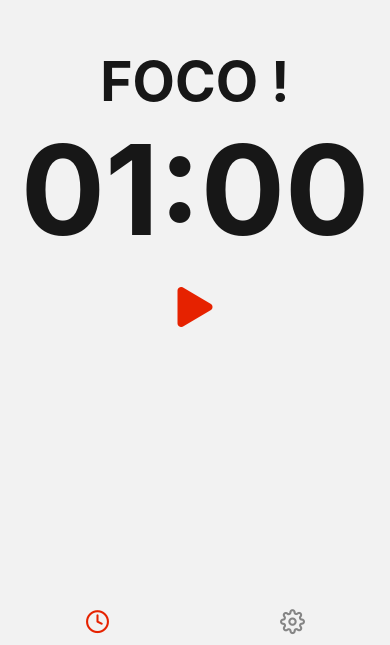
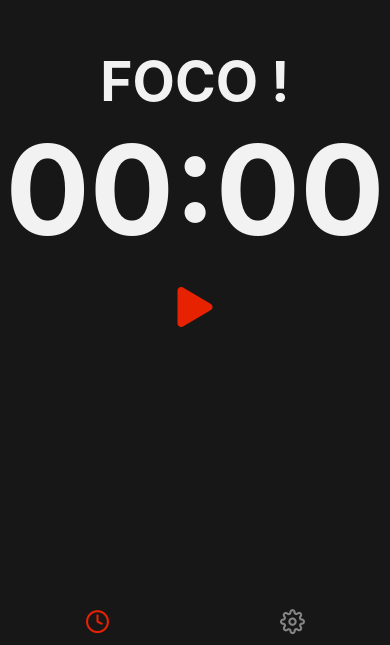
Before and after one commit to leonardomuniz/PomoPower, a React Native app: screen /home in a window 390 px wide. Shown: the part 199-844 px from the top of the page. Built offline with nearby package versions, Linux system fonts and the light colour scheme.

Commit message:
working on async storage

```diff
--- a/src/components/Button.tsx
+++ b/src/components/Button.tsx
@@ -1,22 +1,17 @@
 import React from 'react';
 import { Text, TouchableOpacity } from 'react-native';
-import { MaterialIcons, AntDesign, FontAwesome5 } from '@expo/vector-icons';
 
 import { styles } from '../styles/globalStyle';
 
 interface IButton {
-    buttonText?: string | any;
+    buttonText: string | any;
     buttonFunction?: any;
-    iconName?: string | any;
-    iconSize?: number;
-    iconColor?: string;
-}
+};
 
-export default function Button({ buttonFunction, buttonText, iconName, iconSize, iconColor }: IButton) {
+export default function Button({ buttonFunction, buttonText }: IButton) {
     return (
         <TouchableOpacity style={styles.button} onPress={buttonFunction}>
-            {buttonText && <Text>{buttonText}</Text>}
-            {iconName && <FontAwesome5 name={iconName} size={iconSize} color={iconColor} />}
+            <Text>{buttonText}</Text>
         </TouchableOpacity>
-    )
-}
+    );
+};
--- a/src/context/Themes.tsx
+++ b/src/context/Themes.tsx
@@ -34,7 +34,7 @@ const ThemeContext = createContext<any>(themes);
 function ThemeProvider({ children }: ThemeContextProviderProps) {
     const [isDarkMode, setIsDarkMode] = useState<any>(false);
     return (
-        <ThemeContext.Provider value={{themes, isDarkMode, setIsDarkMode}}>
+        <ThemeContext.Provider value={{ themes, isDarkMode, setIsDarkMode }}>
             {children}
         </ThemeContext.Provider>
     );
--- a/src/pages/pomodoro/index.tsx
+++ b/src/pages/pomodoro/index.tsx
@@ -11,10 +11,10 @@ import { playSound, displayTime } from '../../helpers/redux';
 
 
 export default function Pomodoro() {
-    const { focusTimer, restTimer } = useContext(PomodoroContext);
+    const { focusTimer } = useContext(PomodoroContext);
     const { colors } = useTheme();
 
-    const [timer, setTimer] = useState<number>(focusTimer);
+    const [timer, setTimer] = useState<number>(0);
     const [display, setDisplay] = useState<string>('');
     const [cycle, setCycle] = useState<number>(0);
     const [working, setWorking] = useState<boolean>(false);
@@ -23,7 +23,7 @@ export default function Pomodoro() {
     useEffect(() => {
         let interval: any = null;
 
-        if(working){
+        if (working) {
             let counter: number = timer;
 
             interval = setInterval(() => {
@@ -43,22 +43,23 @@ export default function Pomodoro() {
         return () => clearInterval(interval);
     }, [working]);
 
-    useEffect(()=>setDisplay(displayTime(timer)), [timer]);
+    useEffect(() => setDisplay(displayTime(timer)), [timer]);
 
+    useEffect(() => setTimer(focusTimer),[focusTimer])
 
 
     return (
         <>
             <View style={styles.pomodoro}>
-                <Text style={{fontSize: 55, fontWeight: 'bold', color: colors.text}}>{cycle % 2 == 0? 'FOCO !': 'DESCANÇO'}</Text>
-                <Text style={{fontSize: 125, fontWeight: 'bold', color: colors.text}}>{display === '' ? '00:00': display}</Text>
+                <Text style={{ fontSize: 55, fontWeight: 'bold', color: colors.text }}>{cycle % 2 == 0 ? 'FOCO !' : 'DESCANÇO'}</Text>
+                <Text style={{ fontSize: 125, fontWeight: 'bold', color: colors.text }}>{display === '' ? '00:00' : display}</Text>
                 {working ? (
                     <View style={styles.showCase}>
-                        <Button buttonText={<FontAwesome5 name="pause" size={40} color={colors.primary} />} buttonFunction={() => setWorking(false)}  />
-                        <Button buttonText={<MaterialCommunityIcons name="restart" size={40} color={colors.primary} />} buttonFunction={() => setTimer(focusTimer)}  />
+                        <Button buttonText={<FontAwesome5 name="pause" size={40} color={colors.primary} />} buttonFunction={() => setWorking(false)} />
+                        <Button buttonText={<MaterialCommunityIcons name="restart" size={40} color={colors.primary} />} buttonFunction={() => setTimer(focusTimer)} />
                     </View>
                 ) : (
-                    <Button buttonText={<FontAwesome5 name="play" size={40} color={colors.primary} />} buttonFunction={() => {setWorking(true); setTimer(timer === 0 ? focusTimer: timer)}} />
+                    <Button buttonText={<FontAwesome5 name="play" size={40} color={colors.primary} />} buttonFunction={() => { setWorking(true); setTimer(timer === 0 ? focusTimer : timer) }} />
                 )}
 
             </View>
@@ -66,4 +67,4 @@ export default function Pomodoro() {
             <StatusBar style="auto" />
         </>
     );
-}
+};
--- a/src/pages/settings/index.tsx
+++ b/src/pages/settings/index.tsx
@@ -2,6 +2,7 @@ import React, { useState, useContext } from 'react';
 import { StatusBar } from 'expo-status-bar';
 import { Text, View, ScrollView, TextInput, Switch, TouchableOpacity } from 'react-native';
 import { useTheme } from '@react-navigation/native';
+import AsyncStorage from '@react-native-async-storage/async-storage';
 
 import { styles } from '../../styles/globalStyle';
 import { PomodoroContext } from '../../context/Pomodoro';
@@ -16,13 +17,18 @@ export default function Settings() {
     const [rest, setRest] = useState<any>(0);
     const [pause, setPause] = useState<any>(0);
     const [cycle, setCycle] = useState<any>(0);
-    const [text, setText] = useState<string>('salvar');
     const [isEnabled, setIsEnabled] = useState<boolean>(isDarkMode);
 
 
-    function toggleSwitch() {
+    async function toggleSwitch() {
         setIsEnabled(previousState => !previousState);
         setIsDarkMode(!isDarkMode);
+
+        try {
+            await AsyncStorage.setItem('@darkMode', isDarkMode.toString());
+        } catch (error) {
+            console.log(error);
+        };
     };
 
 
@@ -38,17 +44,20 @@ export default function Settings() {
         setRestCycle
     } = useContext(PomodoroContext);
 
-    function changeSettings() {
+    async function changeSettings() {
         setFocusTimer(focus === 0 ? focusTimer : focus * 60);
         setRestTimer(rest === 0 ? restTimer : rest * 60);
         setLongRestTimer(pause === 0 ? longRest : pause * 60);
         setRestCycle(cycle === 0 ? restCycle : cycle * 60);
 
-        setText('alterações feitas!')
-        setFocus(0);
-        setRest(0);
-        setPause(0);
-        setCycle(0);
+        try {
+            await AsyncStorage.setItem('@focus', focus === 0 ? focusTimer.toString() : (focus * 60).toString());
+            await AsyncStorage.setItem('@rest', rest === 0 ? restTimer.toString() : (rest * 60).toString());
+
+            console.log('deu tudo certo!');
+        } catch (erro) {
+            return console.log(erro);
+        };
     };
 
 
@@ -99,8 +108,8 @@ export default function Settings() {
                 <View style={styles.formBox}>
                     <Text style={{ fontSize: 25, fontWeight: 'bold', color: colors.text }}>Modo escuro:</Text>
                     <Switch
-                        trackColor={{ false: '#767577', true: '#81b0ff' }}
-                        thumbColor={isEnabled ? '#f5dd4b' : '#f4f3f4'}
+                        trackColor={{ false: '#767577', true: colors.text }}
+                        thumbColor={isEnabled ? colors.primary : '#f4f3f4'}
                         onValueChange={toggleSwitch}
                         value={isEnabled}
                     />
@@ -108,7 +117,7 @@ export default function Settings() {
             </View>
 
             <View style={styles.footer}>
-                <TouchableOpacity style={styles.button} onPress={changeSettings}>
+                <TouchableOpacity style={styles.button} onPress={() => changeSettings()}>
                     <Text style={{
                         fontSize: 30,
                         textTransform: 'uppercase',
--- a/src/routes/Routes.tsx
+++ b/src/routes/Routes.tsx
@@ -1,21 +1,39 @@
-import React, {useContext} from 'react';
+import React, { useContext, useEffect } from 'react';
 import { NavigationContainer } from '@react-navigation/native';
 import { createNativeStackNavigator } from '@react-navigation/native-stack';
+import AsyncStorage from '@react-native-async-storage/async-storage';
 
 import TabScreen from './TabScreen';
-import {header} from '../helpers/Headers';
+import { header } from '../helpers/Headers';
 import { ThemeContext } from '../context/Themes';
+import { PomodoroContext } from '../context/Pomodoro';
 
 const Stack = createNativeStackNavigator();
 
 
 export default function Routes() {
-    const {themes, isDarkMode} = useContext(ThemeContext);
+    const { themes, isDarkMode, setIsDarkMode } = useContext(ThemeContext);
+    const { setFocusTimer, setRestTimer } = useContext(PomodoroContext);
+
+    useEffect(() => {
+        (async () => {
+            const focus = await AsyncStorage.getItem('@focus');
+            const rest = await AsyncStorage.getItem('@rest');
+            const darkMode = await AsyncStorage.getItem('@darkMode');
+
+
+
+            setFocusTimer(Number(focus));
+            setRestTimer(Number(rest));
+
+            darkMode === 'true' ? setIsDarkMode(false) : setIsDarkMode(true);
+        })();
+    }, []);
 
     return (
-        <NavigationContainer theme={isDarkMode? themes.dark: themes.light}>
+        <NavigationContainer theme={isDarkMode ? themes.dark : themes.light}>
             <Stack.Navigator>
-                <Stack.Screen name="mainTab" component={TabScreen}  options={header}/>
+                <Stack.Screen name="mainTab" component={TabScreen} options={header} />
             </Stack.Navigator>
         </NavigationContainer>
     );
--- a/src/routes/TabScreen.tsx
+++ b/src/routes/TabScreen.tsx
@@ -2,7 +2,7 @@ import React from 'react';
 import { createBottomTabNavigator } from '@react-navigation/bottom-tabs';
 import Icon from 'react-native-vector-icons/Feather';
 
-import { header, headerScreen } from '../helpers/Headers';
+import { header } from '../helpers/Headers';
 import Pomodoro from '../pages/pomodoro/index';
 import Settings from '../pages/settings/index';
 
--- a/src/styles/globalStyle.ts
+++ b/src/styles/globalStyle.ts
@@ -9,7 +9,6 @@ export const styles = StyleSheet.create({
 		paddingVertical: 15,
 		paddingHorizontal: 25,
 	},
-
 
 	pomodoro: {
 		flex: 1,
```
